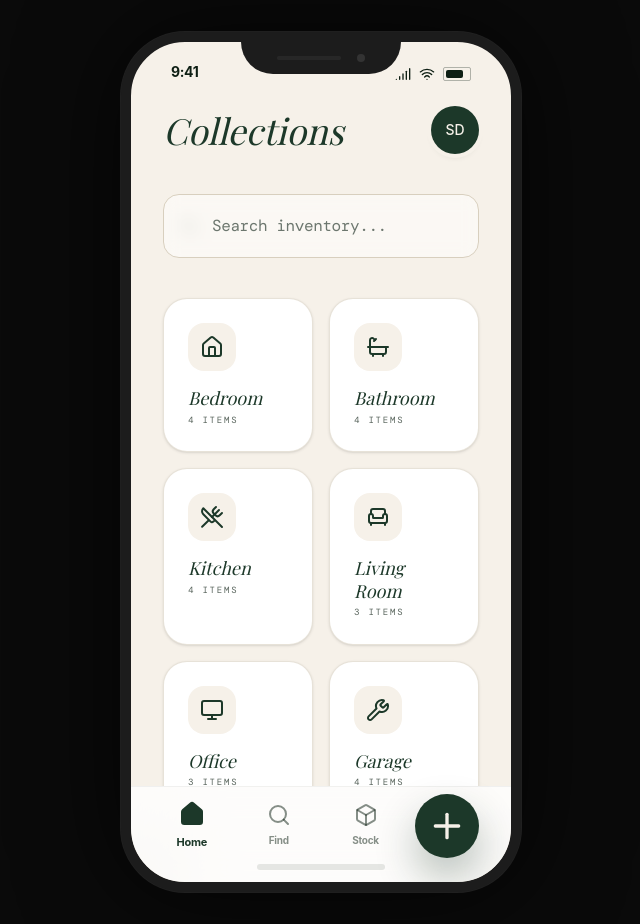
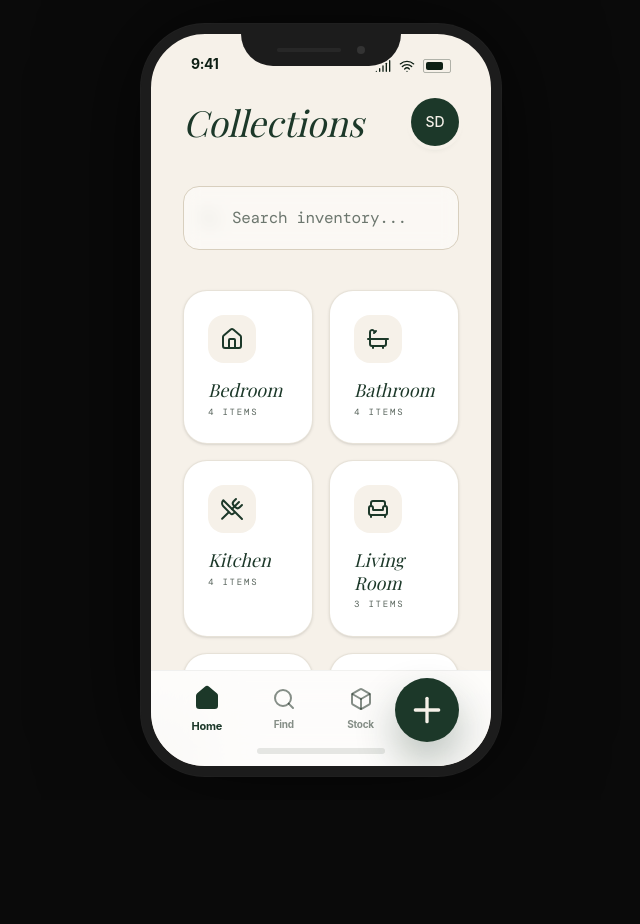
Before and after one commit to Ssamdeman/life-inventory-part2-class, a Next.js app: page /phase6 in a window 1280 px wide. Shown: the whole page, without its empty margins (319-959 px from the left). After the commit the page ends 800 px from the top, so only its background shows below. Built offline with nearby package versions, Linux system fonts and the light colour scheme; a web font is replaced by a local one.

Commit message:
made it shell a little smaller!

```diff
--- a/app/phase6/page.tsx
+++ b/app/phase6/page.tsx
@@ -1319,9 +1319,9 @@ export default function Phase6Page() {
   };
 
   return (
-    <div className="min-h-screen bg-[#0A0A0A] flex items-center justify-center p-4 md:p-8 font-sans antialiased">
+    <div className="h-screen bg-[#0A0A0A] flex items-center justify-center p-2 font-sans antialiased">
       {/* Mobile Phone Shell */}
-      <div className="relative w-full max-w-[400px] h-[860px] bg-[#F6F1E9] rounded-[4rem] shadow-[0_0_100px_rgba(0,0,0,0.7)] overflow-hidden border-[10px] border-[#1C1C1C] flex flex-col ring-1 ring-white/10">
+      <div className="relative w-full max-w-[360px] h-[94vh] max-h-[780px] bg-[#F6F1E9] rounded-[4rem] shadow-[0_0_100px_rgba(0,0,0,0.7)] overflow-hidden border-[10px] border-[#1C1C1C] flex flex-col ring-1 ring-white/10">
 
         {/* Mock Status Bar */}
         <div className={`h-12 px-10 flex justify-between items-end pb-2 z-[60] flex-shrink-0 transition-colors duration-500 ${currentScreen === 'camera' ? 'text-white' : 'text-[#0E1F14]'}`}>
```
